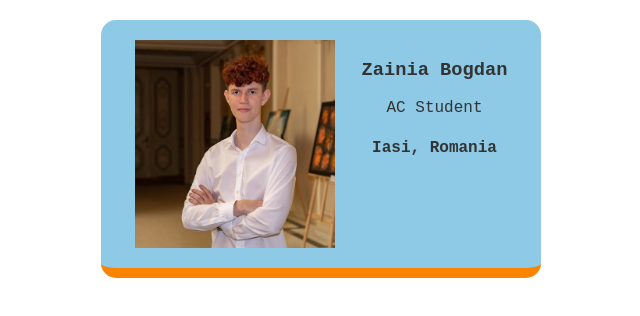
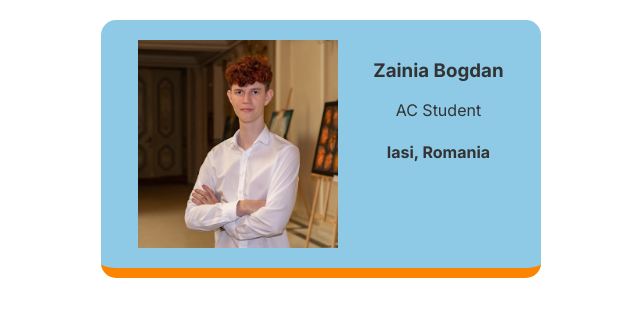
Before and after one commit to BogdanZ19/business-card, a website built with Vite: page index.html in a window 1280 px wide. Shown: the whole page, without its empty margins (319-959 px from the left). Built offline with nearby package versions, Linux system fonts and the light colour scheme.

Commit message:
change font to inter iss#1

```diff
--- a/index.html
+++ b/index.html
@@ -1,17 +1,23 @@
 <html>
+
 <head>
     <link rel="stylesheet" href="styles.css" />
+    <style>
+        @import url('https://fonts.googleapis.com/css2?family=Inter:ital,opsz,wght@0,14..32,100..900;1,14..32,100..900&display=swap');
+    </style>
 </head>
+
 <body>
     <div class="card">
         <a href="https://www.linkedin.com/in/bogdan-cristian-zainia/" target="_blank">
             <img class="avatar zoom-in" src="images/eu.jpeg">
         </a>
-            <div >
+        <div>
             <h3>Zainia Bogdan</h3>
             <p>AC Student</p>
             <h4>Iasi, Romania</h4>
         </div>
     </div>
 </body>
+
 </html>
--- a/styles.css
+++ b/styles.css
@@ -5,7 +5,7 @@ body {
     Find a web safe font you like, and add it
     to your card.
     */
-    font-family: 'Courier New', Courier, monospace;
+    font-family: "Inter", sans-serif;
 }
 
 .avatar {
```
Lines whose indentation alone changed are shown as unchanged.
